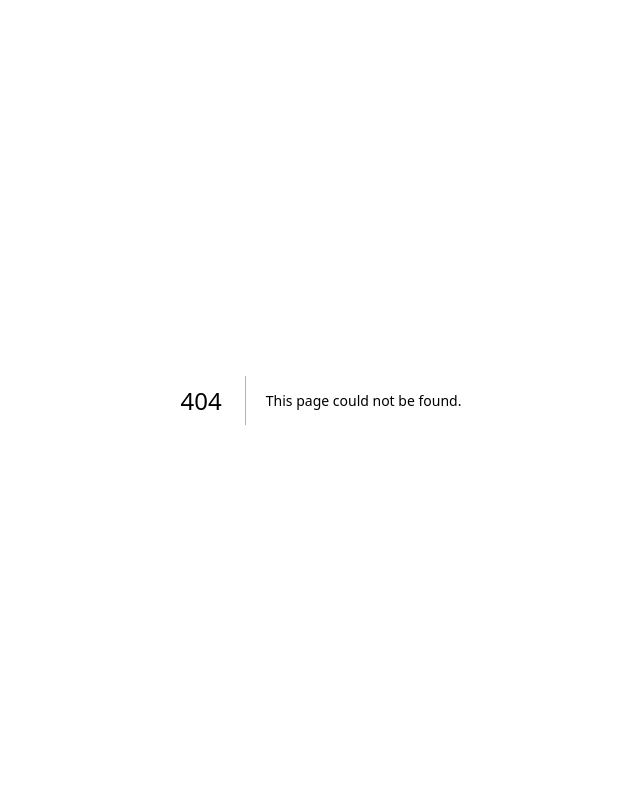
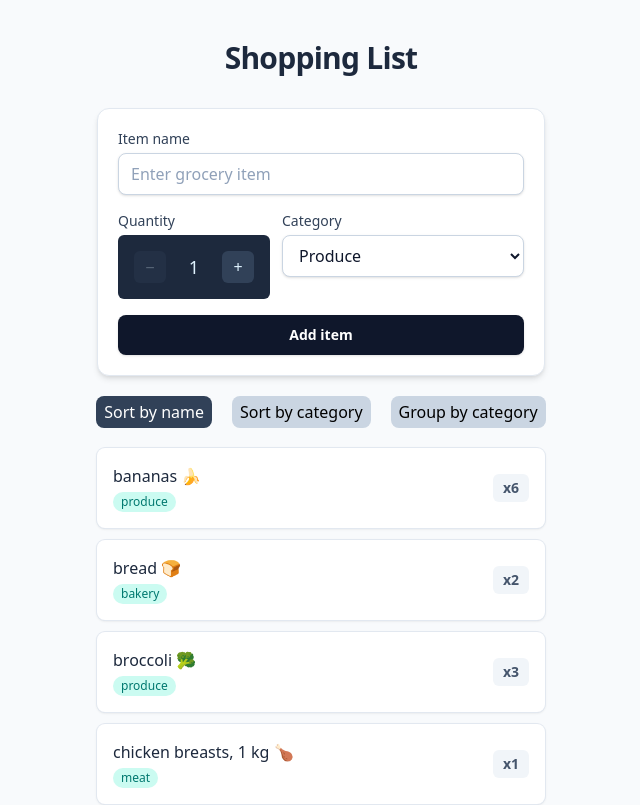
Before and after one commit to jrwall94/cprg306-assignments, a Next.js app: page /week-8 in a window 1280 px wide. Before the commit this address had no page. Shown: the top 805 px of the page, without its empty margins (319-959 px from the left). Built offline with nearby package versions, Linux system fonts and the light colour scheme.

Commit message:
Week 8 assignment starting point

```diff
--- a/app/page.js
+++ b/app/page.js
@@ -10,6 +10,7 @@ export default function Home() {
       <Assignment week={5} />
       <Assignment week={6} />
       <Assignment week={7} />
+      <Assignment week={8} />
     </main>
   );
 }
--- /dev/null
+++ b/app/week-8/item-list.js
@@ -0,0 +1,83 @@
+"use client";
+
+import Item from "./item";
+import { useState } from "react";
+
+export default function ItemList({ items }) {
+  const [sortBy, setSortBy] = useState("name");
+  const [isGrouped, setIsGrouped] = useState(false);
+
+  const sortedItems = [...items].sort((a, b) =>
+    a[sortBy].localeCompare(b[sortBy]),
+  );
+
+  const groupedItems = sortedItems.reduce((accumulator, currentItem) => {
+    const key = currentItem.category;
+    //Initialize array if it doesn't already exist for current category
+    if (!accumulator[key]) {
+      accumulator[key] = [];
+    }
+    //Add current item into the correct category
+    accumulator[key].push(currentItem);
+    return accumulator;
+    //Start with an empty array each time
+  }, {});
+
+  return (
+    <section>
+      <div className="flex mb-5 gap-5 justify-center">
+        <button
+          onClick={() => {
+            setSortBy("name");
+            setIsGrouped(false);
+          }}
+          className={`px-2 py-1 rounded-lg ${sortBy == "name" && !isGrouped ? "bg-slate-700 text-white" : "bg-slate-300"}`}
+        >
+          Sort by name
+        </button>
+        <button
+          onClick={() => {
+            setSortBy("category");
+            setIsGrouped(false);
+          }}
+          className={`px-2 py-1 rounded-lg ${sortBy == "category" && !isGrouped ? "bg-slate-700 text-white" : "bg-slate-300"}`}
+        >
+          Sort by category
+        </button>
+        <button
+          onClick={() => {
+            setSortBy("category");
+            setIsGrouped(true);
+          }}
+          className={`px-2 py-1 rounded-lg ${isGrouped == true ? "bg-slate-700 text-white" : "bg-slate-300"}`}
+        >
+          Group by category
+        </button>
+      </div>
+      {/* Display regular item list if items shouldn't be grouped */}
+      {!isGrouped && (
+        <ul className="grid grid-cols-1 gap-3 max-w-md m-auto">
+          {sortedItems.map((item) => (
+            <Item key={item.id} {...item} />
+          ))}
+        </ul>
+      )}
+      {/* Display grouped item list if grouped is selected */}
+      {isGrouped && (
+        <div className="grid grid-cols-1 gap-3 max-w-md m-auto">
+          {Object.entries(groupedItems).map(([category, items]) => (
+            <ul
+              key={category}
+              className="font-bold capitalize flex flex-col gap-1"
+            >
+              {category}
+              {items.map((item) => (
+                <Item key={item.id} {...item} />
+              ))}
+            </ul>
+          ))}
+        </div>
+      )}
+    </section>
+  );
+}
--- /dev/null
+++ b/app/week-8/item.js
@@ -0,0 +1,15 @@
+export default function Item({ name, quantity, category }) {
+  return (
+    <li className="flex items-center justify-between rounded-lg bg-white p-4 shadow-sm ring-1 ring-slate-200 transition hover:shadow-md">
+      <div>
+        <p className="font-medium text-slate-800">{name}</p>
+        <span className="mt-1 inline-block rounded-full bg-teal-100 px-2 py-0.5 text-xs font-medium text-teal-700">
+          {category}
+        </span>
+      </div>
+      <span className="rounded-md bg-slate-100 px-2.5 py-1 text-sm font-semibold text-slate-600">
+        x{quantity}
+      </span>
+    </li>
+  );
+}
--- /dev/null
+++ b/app/week-8/items.json
@@ -0,0 +1,74 @@
+[
+  {
+    "id": "1h2GJKH12gkHG31h1H",
+    "name": "milk, 4 L 🥛",
+    "quantity": 1,
+    "category": "dairy"
+  },
+  {
+    "id": "2KJH3k2j3H1k2J3K1H",
+    "name": "bread 🍞",
+    "quantity": 2,
+    "category": "bakery"
+  },
+  {
+    "id": "3h2KJH3k2j3H1k2J3",
+    "name": "eggs, dozen 🥚",
+    "quantity": 2,
+    "category": "dairy"
+  },
+  {
+    "id": "4k2J3K1H2GJKH12gk",
+    "name": "bananas 🍌",
+    "quantity": 6,
+    "category": "produce"
+  },
+  {
+    "id": "5H1h1H2KJH3k2j3H",
+    "name": "broccoli 🥦",
+    "quantity": 3,
+    "category": "produce"
+  },
+  {
+    "id": "6H1k2J3K1H2GJKH1",
+    "name": "chicken breasts, 1 kg 🍗",
+    "quantity": 1,
+    "category": "meat"
+  },
+  {
+    "id": "7gkHG31h1H2KJH3k",
+    "name": "pasta sauce 🍝",
+    "quantity": 3,
+    "category": "canned goods"
+  },
+  {
+    "id": "8j3H1k2J3K1H2GJK",
+    "name": "spaghetti, 454 g 🍝",
+    "quantity": 2,
+    "category": "dry goods"
+  },
+  {
+    "id": "9H12gkHG31h1H2KJ",
+    "name": "toilet paper, 12 pack 🧻",
+    "quantity": 1,
+    "category": "household"
+  },
+  {
+    "id": "10H3k2j3H1k2J3K1",
+    "name": "paper towels, 6 pack",
+    "quantity": 1,
+    "category": "household"
+  },
+  {
+    "id": "11k2J3K1H2GJKH12",
+    "name": "dish soap 🍽",
+    "quantity": 1,
+    "category": "household"
+  },
+  {
+    "id": "12GJKH12gkHG31h1",
+    "name": "hand soap 🧼",
+    "quantity": 4,
+    "category": "household"
+  }
+]
--- /dev/null
+++ b/app/week-8/new-item.js
@@ -0,0 +1,92 @@
+"use client";
+import Counter from "../week-4/counter";
+import { useState } from "react";
+
+export default function NewItem({ onAddItem }) {
+  const [name, setName] = useState("");
+  const [category, setCategory] = useState("produce");
+  const [quantity, setQuantity] = useState(1);
+
+  const handleSubmit = (e) => {
+    e.preventDefault();
+    let id = crypto.randomUUID();
+    let item = { id, name, quantity, category };
+    onAddItem({ ...item });
+    console.log(item);
+    setName("");
+    setCategory("produce");
+    setQuantity(1);
+  };
+
+  const handleNameChange = (e) => {
+    setName(e.target.value);
+  };
+
+  const handleCategoryChange = (e) => {
+    setCategory(e.target.value);
+  };
+
+  return (
+    <div className="mx-auto mt-6 w-full max-w-md rounded-xl border border-slate-200 bg-white p-4 shadow-md sm:p-5 mb-5">
+      <form onSubmit={handleSubmit} className="space-y-4">
+        <div className="space-y-1">
+          <label
+            htmlFor="name"
+            className="block text-sm font-medium text-slate-700"
+          >
+            Item name
+          </label>
+          <input
+            type="text"
+            id="name"
+            placeholder="Enter grocery item"
+            value={name}
+            onChange={handleNameChange}
+            required
+            className="w-full rounded-lg border border-slate-300 bg-white px-3 py-2 text-slate-900 shadow-sm outline-none transition placeholder:text-slate-400 focus:border-sky-500 focus:ring-2 focus:ring-sky-200"
+          />
+        </div>
+        <div className="grid grid-cols-1 gap-3 sm:grid-cols-[auto_1fr]">
+          <fieldset className="space-y-1">
+            <legend className="text-sm font-medium text-slate-700">
+              Quantity
+            </legend>
+            <Counter quantity={quantity} setQuantity={setQuantity} />
+          </fieldset>
+          <div className="space-y-1">
+            <label
+              htmlFor="category"
+              className="block text-sm font-medium text-slate-700"
+            >
+              Category
+            </label>
+            <select
+              id="category"
+              value={category}
+              onChange={handleCategoryChange}
+              className="w-full rounded-lg border border-slate-300 bg-white px-3 py-2 text-slate-900 shadow-sm outline-none focus:border-sky-500 focus:ring-2 focus:ring-sky-200"
+            >
+              <option value="produce">Produce</option>
+              <option value="dairy">Dairy</option>
+              <option value="bakery">Bakery</option>
+              <option value="meat">Meat</option>
+              <option value="frozenFoods">Frozen Foods</option>
+              <option value="cannedGoods">Canned Goods</option>
+              <option value="dryGoods">Dry Goods</option>
+              <option value="beverages">Beverages</option>
+              <option value="snacks">Snacks</option>
+              <option value="household">Household</option>
+              <option value="other">Other</option>
+            </select>
+          </div>
+        </div>
+        <button
+          type="submit"
+          className="w-full rounded-lg bg-slate-900 px-4 py-2.5 text-sm font-semibold text-white shadow-sm transition hover:bg-slate-700 focus-visible:outline-none focus-visible:ring-2 focus-visible:ring-sky-500 focus-visible:ring-offset-2"
+        >
+          Add item
+        </button>
+      </form>
+    </div>
+  );
+}
--- /dev/null
+++ b/app/week-8/page.js
@@ -0,0 +1,25 @@
+"use client";
+
+import ItemList from "./item-list";
+import NewItem from "./new-item";
+import itemsData from "./items.json";
+import { useState } from "react";
+
+export default function Page() {
+  const [items, setItems] = useState(itemsData);
+
+  const handleAddItem = (newItem) => {
+    setItems((currentItems) => [...currentItems, newItem]);
+  };
+  return (
+    <main className="min-h-screen bg-slate-50 px-4 py-10 sm:px-8">
+      <section className="mx-auto max-w-3xl">
+        <h1 className="mb-8 text-center text-3xl font-bold tracking-tight text-slate-800">
+          Shopping List
+        </h1>
+        <NewItem onAddItem={handleAddItem} />
+        <ItemList items={items} />
+      </section>
+    </main>
+  );
+}
```
